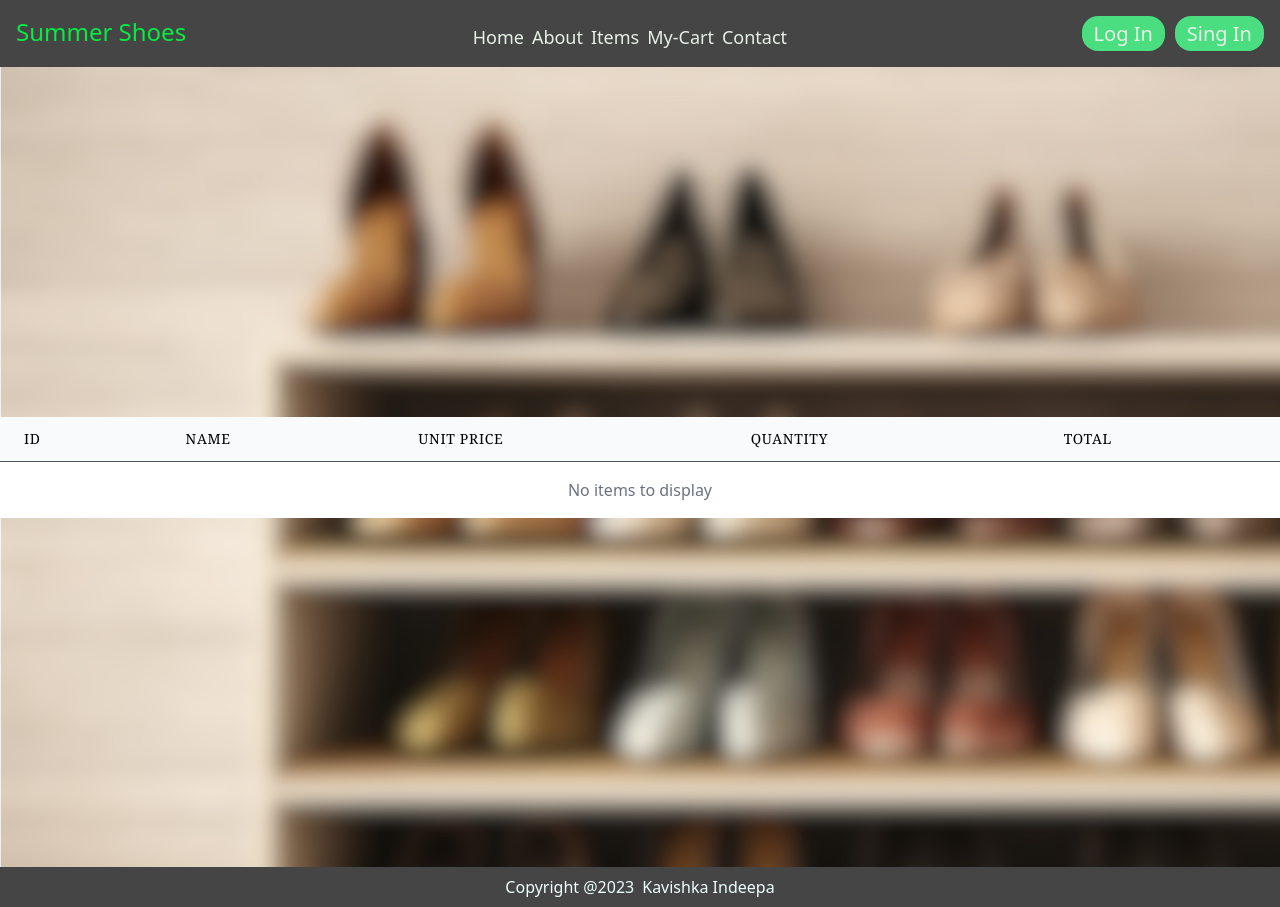
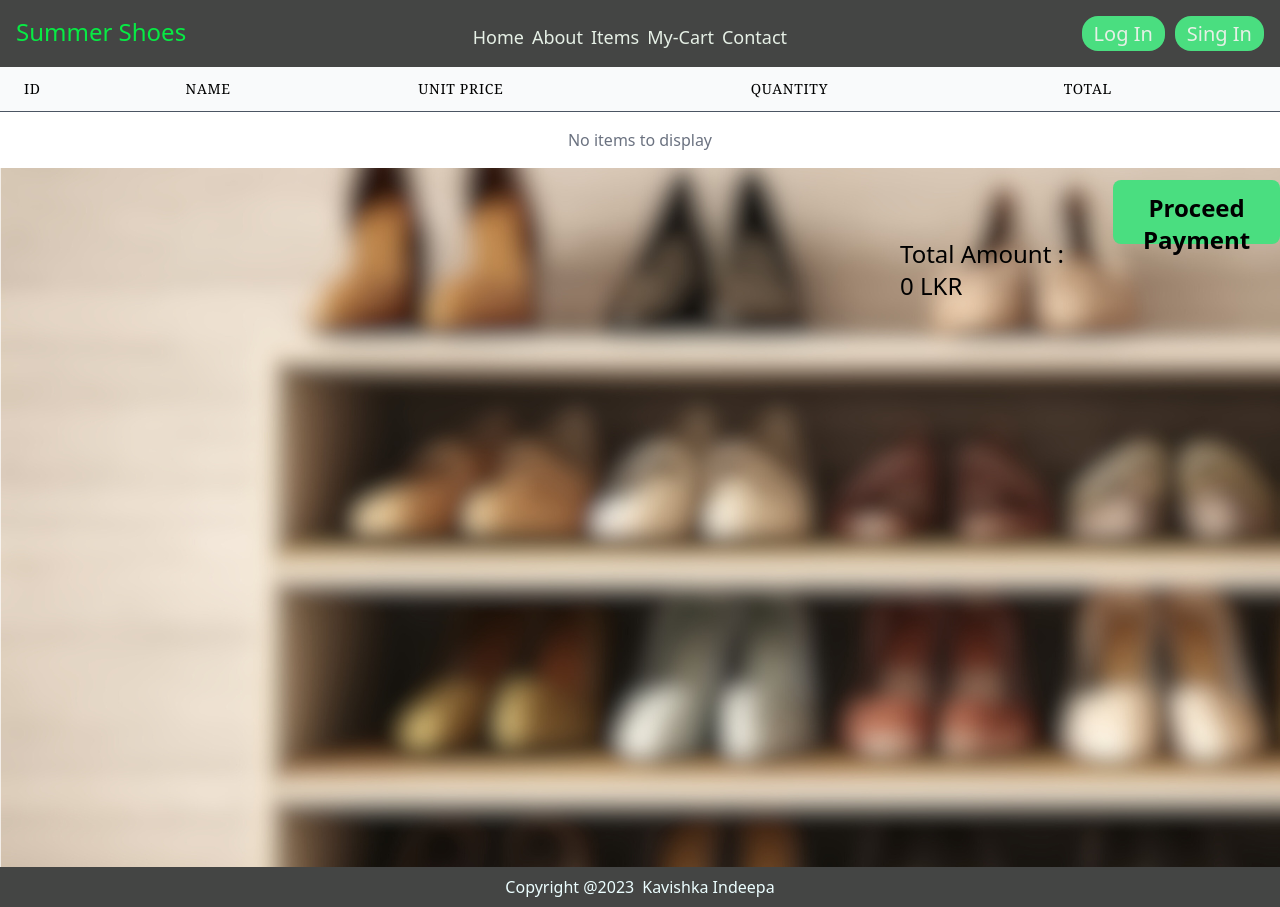
Before and after one commit to KavishkaIndeepa/React-Project, a React (Create React App) app in the folder client/: page /shopping-cart in a window 1280 px wide. Built offline with nearby package versions, Linux system fonts and the light colour scheme.

Commit message:
Update items

```diff
--- a/client/src/view/common/ShoppingCart/ShoppingCart.tsx
+++ b/client/src/view/common/ShoppingCart/ShoppingCart.tsx
@@ -5,11 +5,28 @@ interface ShoppingCartProps {
     itemsList: CartItems[];
 }
 
-export class ShoppingCart extends Component <ShoppingCartProps> {
+interface ShoppingCartState {
+    total: number;
+    itemList: CartItems[];
+}
+
+export class ShoppingCart extends Component <ShoppingCartProps, ShoppingCartState> {
+
+    constructor(props: ShoppingCartProps) {
+        super(props);
+        this.state = {
+            total: this.calculateTotal(props.itemsList),
+            itemList: props.itemsList,
+        };
+    }
+
+    calculateTotal(itemList: CartItems[]) {
+        return itemList.reduce((acc, item) => acc + item.product.price * item.itemCount, 0);
+    }
     render() {
         return (
-            <div className="flex justify-center items-center min-h-screen" style={{ backgroundImage: 'url("/Shoe-Rack-Img.png")' }}>
-                <div className="w-full overflow-x-auto">
+            <div className="flex-row flex-wrap  min-h-screen" style={{ backgroundImage: 'url("/Shoe-Rack-Img.png")' }}>
+                <div className="flex justify-center items-center w-full overflow-x-auto">
                     <table className="w-full divide-y divide-gray-600">
                         <thead className="bg-gray-50">
                         <tr>
@@ -41,7 +58,29 @@ export class ShoppingCart extends Component <ShoppingCartProps> {
                         </tbody>
                     </table>
                 </div>
+
+                <div className="flex justify-center items-center ml-[900px] text-2xl ">
+                    {/*Total Amount : {total} LKR*/}
+                    Total Amount : {this.state.total} LKR
+                    <button
+                        className="ml-10 mt-3 mb-32 bg-green-400  w-56 h-16 pt-3 font-bold hover:bg-orange-500 hover:text-white text-2xl rounded-lg"
+                        onClick={this.clickOnProceed}>
+                        Proceed Payment
+                    </button>
+                </div>
+
             </div>
         );
     }
+
+    private clickOnProceed = () => {
+        // @ts-ignore
+        alert("Payment Confirmed by COD method!");
+
+        // Reset the total to 0 after the payment is confirmed
+        // this.setState({ total: 0,  itemList: []  });
+
+       // @ts-ignore
+        window.location.reload();
+    }
 }
--- a/client/src/view/pages/Items/Items.tsx
+++ b/client/src/view/pages/Items/Items.tsx
@@ -42,8 +42,8 @@ export class Items extends Component {
         // @ts-ignore
         const {data} = this.state;
         return (
-            <div>
-                <div className={"flex flex-wrap mt-6 items-center justify-center"}>
+            <div style={{backgroundImage: 'url("/Shoe-Rack-Img.png")'}}>
+                <div className={"flex flex-wrap mt-6 items-center justify-center "}>
 
                         <h1 className={"text-4xl font-Ranger"}> Summer Collection <br/> <small className={"ml-14"}>Available Now</small></h1>
 
```
